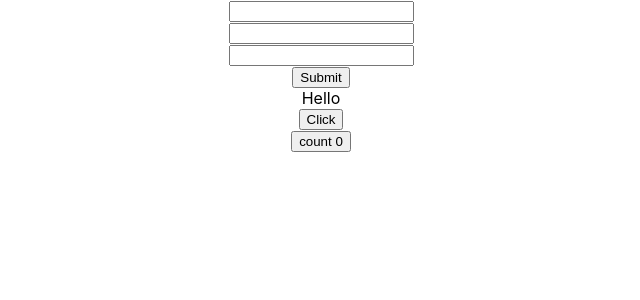
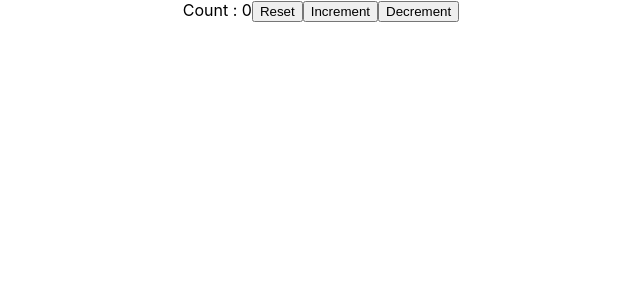
Before and after one commit to yeddu/React-Training, a React (Create React App) app: page / in a window 1280 px wide. Shown: the top 300 px of the page, without its empty margins (319-959 px from the left). Built offline with nearby package versions, Linux system fonts and the light colour scheme.

Commit message:
hooks demo 2

```diff
--- a/src/App.js
+++ b/src/App.js
@@ -8,7 +8,8 @@ import PostForm from './components/PostForm'
 import Form from './components/Form'
 import EventBind from './components/EventBind'
 import Greet from './components/Greet'
-import Hookcounter from './components/HookCounter';
+import Hookcounter from './components/HookCounter'
+import Hookcounter2 from './components/HookCounter2'
 
 function App() {
   return (
@@ -24,9 +25,10 @@ function App() {
       {/* <Counter/> */}
       {/* <NameList/> */}
       {/* <PostList/> */}
-      <PostForm/>
-      <EventBind/>
-      <Hookcounter/>
+      {/* <PostForm/> */}
+      {/* <EventBind/> */}
+      {/* <Hookcounter/> */}
+      <Hookcounter2/>
       {/* <Form/> */}
     </div>
   );
--- /dev/null
+++ b/src/components/HookCounter2.js
@@ -0,0 +1,16 @@
+import React, {useState} from 'react'
+
+ function Hookcounter2(props) {
+     const initalCount = 0
+     const [count , setCount] = useState(initalCount)
+
+    return (
+        <>
+            Count : {count}
+            <button onClick={() => setCount(initalCount)}>Reset</button>
+            <button onClick={() => setCount(prevCount => prevCount + 1)}>Increment</button>
+            <button onClick={() => setCount(prevCount => prevCount - 1)}>Decrement</button>
+        </>
+    )
+}
+export default Hookcounter2
```
